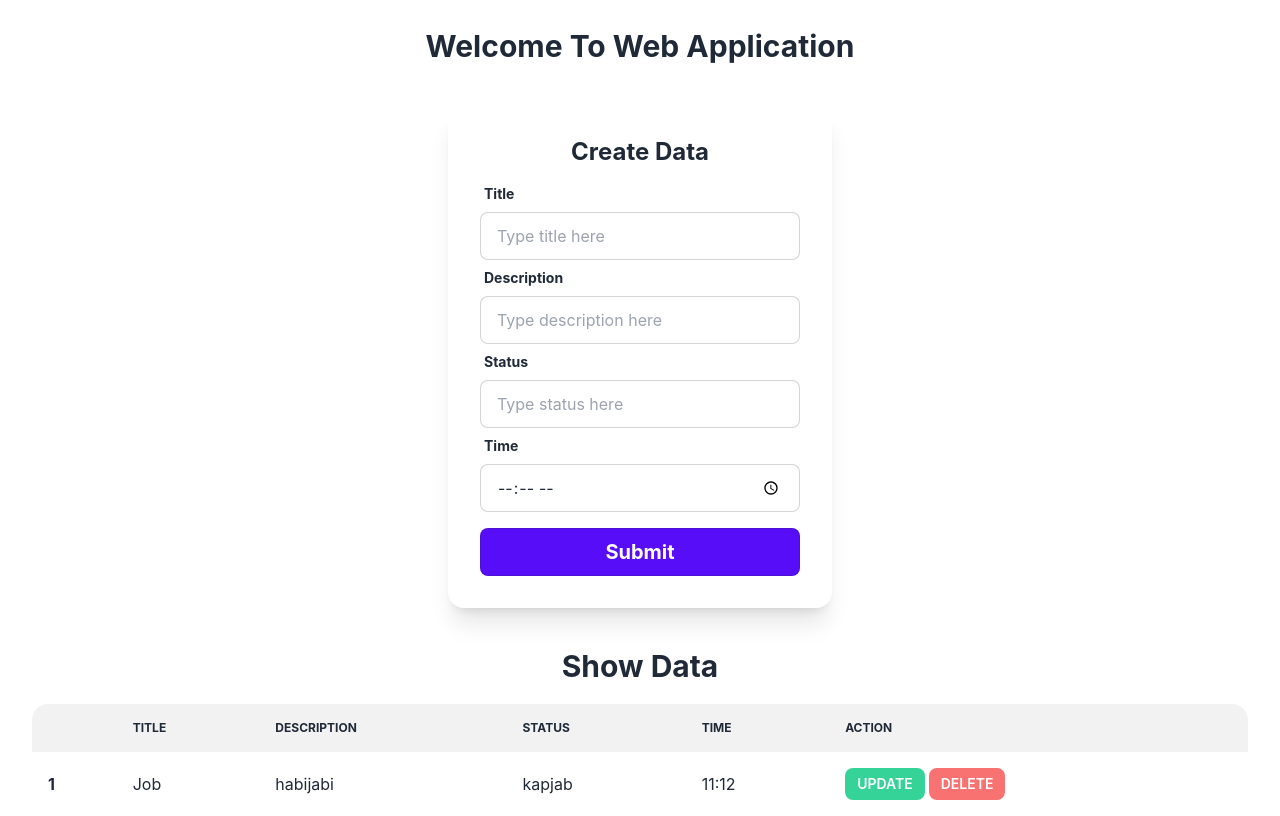
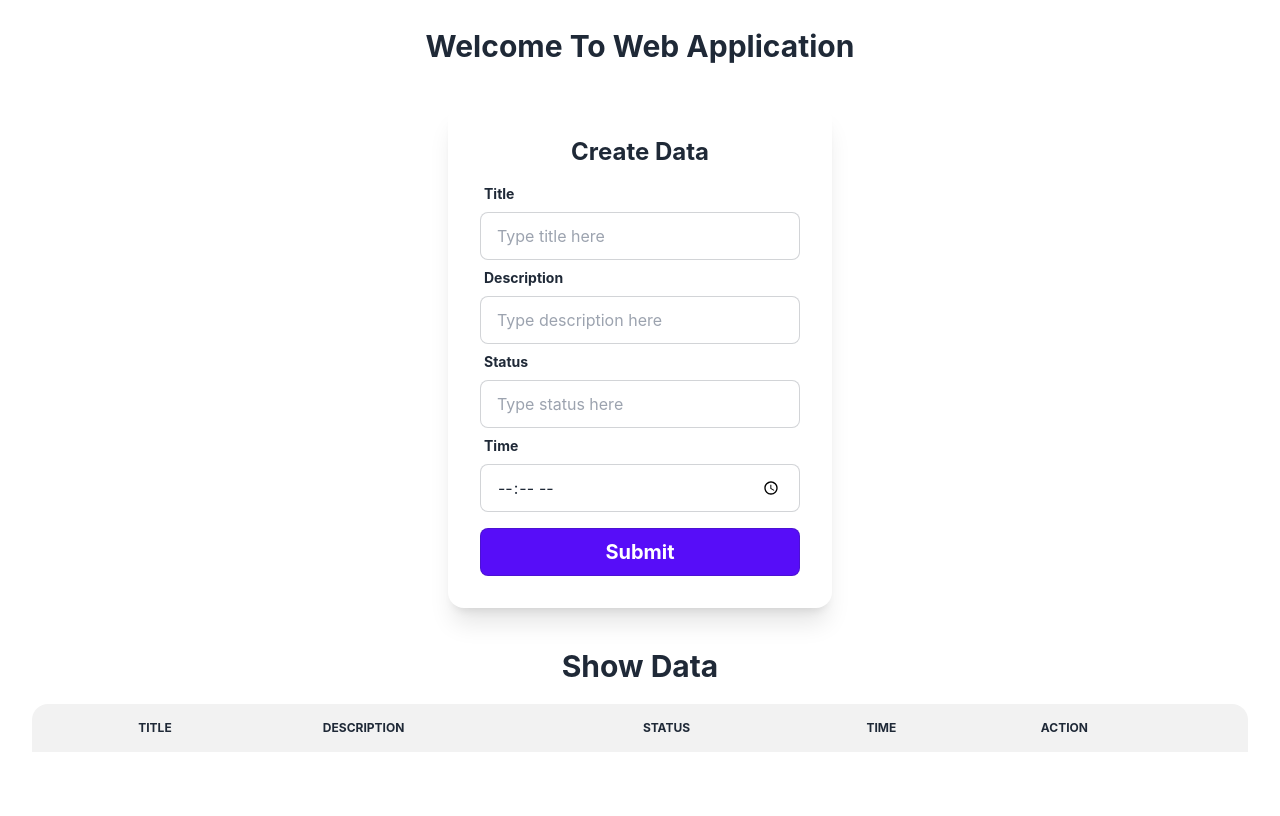
Before and after one commit to Abidur-Rahman-Chowdhury/test-task-crud-application, a React (Create React App) app: page / in a window 1280 px wide. Built offline with nearby package versions, Linux system fonts and the light colour scheme.

Commit message:
add validation to form input

```diff
--- a/src/components/CreateData/CreateData.js
+++ b/src/components/CreateData/CreateData.js
@@ -1,15 +1,8 @@
 import React, { useState } from 'react';
 
 const CreateData = () => {
-  const [showData, setShowData] = useState([
-    {
-      title: 'Job',
-      description: 'habijabi',
-      status: 'kapjab',
-      time: '11:12',
-    },
-  ]);
-  console.log(showData);
+  const [showData, setShowData] = useState([]);
+    const [validateData, setValidateData] = useState(false);
   const getFormData = (e) => {
     e.preventDefault();
     const title = e.target.title.value;
@@ -17,14 +10,20 @@ const CreateData = () => {
     const status = e.target.status.value;
       const time = e.target.time.value;
 
+      if (title === '' || description === '' || status === ''  || time === '') {
+          setValidateData(true);
+      }
+      else {
         const formData = {
             title,
             description,
             status,
             time,
           };
+          setValidateData(false);
+          setShowData([...showData,formData  ]);
+   }
 
-    setShowData([...showData,formData  ]);
   };
   return (
     <>
@@ -79,6 +78,9 @@ const CreateData = () => {
               />
             </div>
                       <div className="form-control w-full max-w-xs">
+                          {
+                              validateData && <p className='text-error pt-3'>Please fill up all the data fields </p>
+                          }
               <input
                 type="submit"
                 className="input input-bordered w-full max-w-xs mt-4 bg-primary text-white font-bold text-xl"
```
Lines whose indentation alone changed are shown as unchanged.
